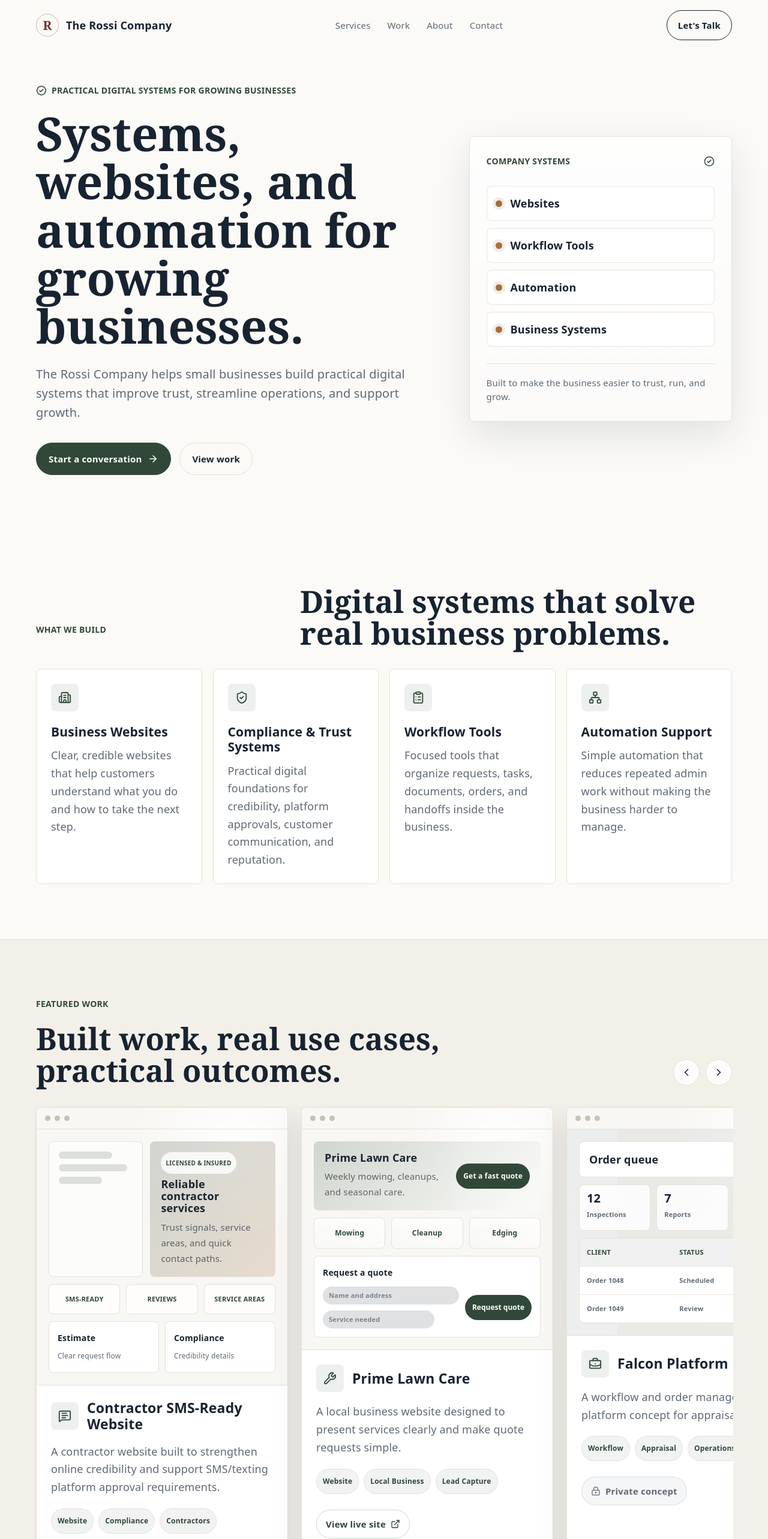
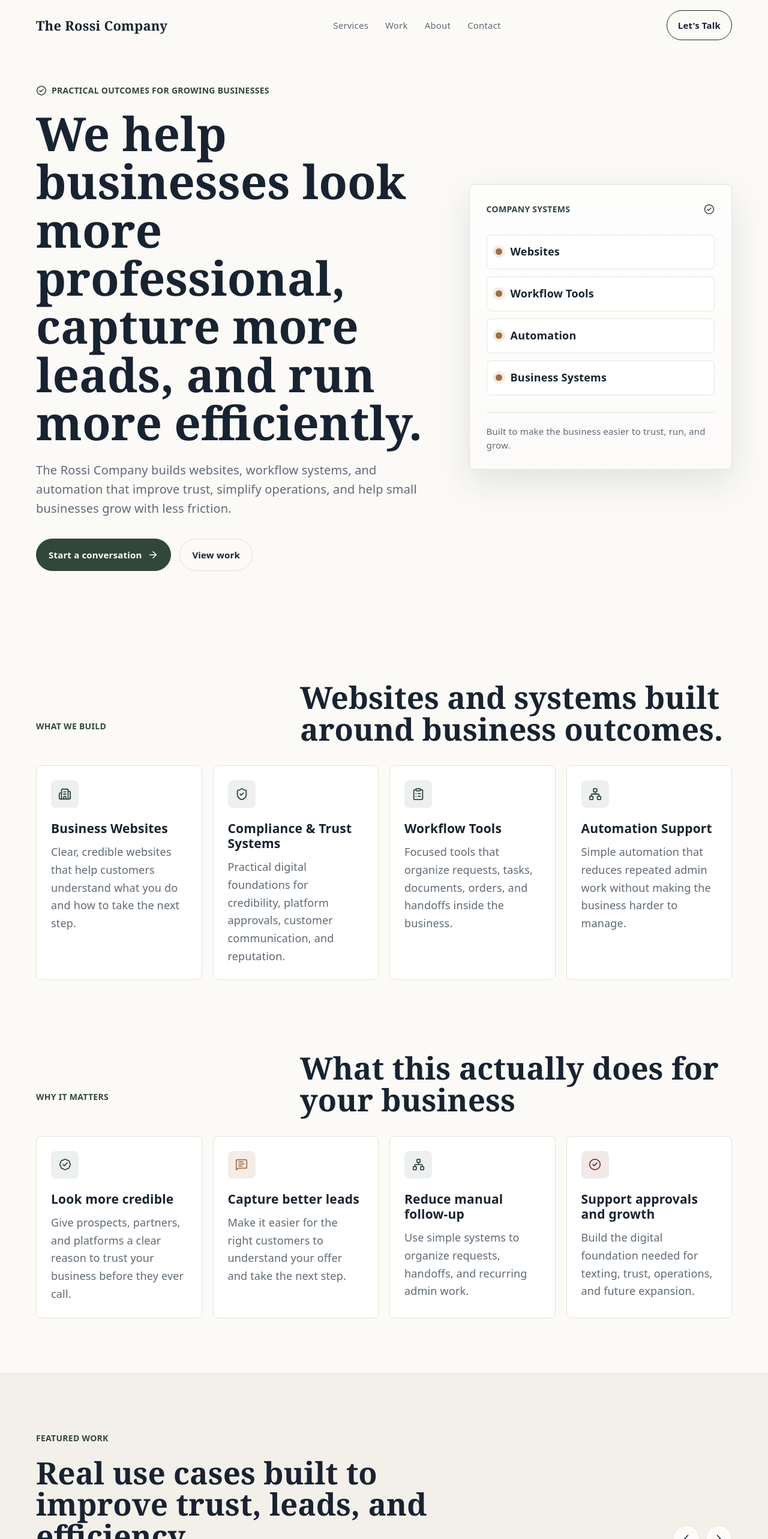
Before and after one commit to Chrisrossi92/the-rossi-company, a React (Vite) app: page / in a window 1280 px wide. Shown: the top 2566 px of the page at 60% size. Built offline with nearby package versions, Linux system fonts and the light colour scheme.

Commit message:
Refine homepage messaging and outcomes

```diff
--- a/src/App.css
+++ b/src/App.css
@@ -55,11 +55,16 @@ a {
 .brand {
   display: inline-flex;
   align-items: center;
-  gap: 12px;
   color: var(--ink);
-  font-weight: 700;
   text-decoration: none;
   white-space: nowrap;
+}
+
+.brand-text {
+  font-family: Georgia, 'Times New Roman', serif;
+  font-size: 22px;
+  font-weight: 600;
+  letter-spacing: 0.01em;
 }
 
 .brand-mark {
@@ -283,7 +288,18 @@ a {
   gap: 18px;
 }
 
-.info-card {
+.outcomes-section {
+  padding-top: 28px;
+}
+
+.benefit-grid {
+  display: grid;
+  grid-template-columns: repeat(4, minmax(0, 1fr));
+  gap: 18px;
+}
+
+.info-card,
+.benefit-block {
   background: var(--white);
   border: 1px solid var(--line);
   border-radius: 8px;
@@ -291,7 +307,12 @@ a {
   padding: 24px;
 }
 
-.info-card h3 {
+.benefit-block {
+  min-height: 240px;
+}
+
+.info-card h3,
+.benefit-block h3 {
   color: var(--ink);
   font-size: 21px;
   line-height: 1.2;
@@ -299,6 +320,7 @@ a {
 }
 
 .info-card p,
+.benefit-block p,
 .project-card p,
 .about-copy p,
 .contact-section p {
@@ -307,6 +329,7 @@ a {
 }
 
 .icon-box,
+.benefit-icon,
 .work-icon {
   width: 46px;
   height: 46px;
@@ -315,6 +338,16 @@ a {
   border-radius: 8px;
   color: var(--green-dark);
   background: rgba(81, 109, 88, 0.1);
+}
+
+.benefit-block:nth-child(2) .benefit-icon {
+  color: var(--bronze);
+  background: rgba(165, 111, 60, 0.12);
+}
+
+.benefit-block:nth-child(4) .benefit-icon {
+  color: var(--red);
+  background: rgba(124, 47, 45, 0.1);
 }
 
 .muted-section {
@@ -950,7 +983,8 @@ a {
     padding: 72px 0;
   }
 
-  .card-grid {
+  .card-grid,
+  .benefit-grid {
     grid-template-columns: repeat(2, minmax(0, 1fr));
   }
 
@@ -986,6 +1020,10 @@ a {
     font-size: 15px;
   }
 
+  .brand-text {
+    font-size: 19px;
+  }
+
   .nav-cta {
     padding-inline: 14px;
   }
@@ -1004,11 +1042,13 @@ a {
     width: 100%;
   }
 
-  .card-grid {
+  .card-grid,
+  .benefit-grid {
     grid-template-columns: 1fr;
   }
 
-  .info-card {
+  .info-card,
+  .benefit-block {
     min-height: auto;
   }
 
--- a/src/App.jsx
+++ b/src/App.jsx
@@ -50,7 +50,7 @@ const work = [
   {
     title: 'Contractor SMS-Ready Website',
     description:
-      'A contractor website built to strengthen online credibility and support SMS/texting platform approval requirements.',
+      'Built to make the business easier to trust online and support SMS/texting platform approval requirements.',
     icon: MessageSquareText,
     tags: ['Website', 'Compliance', 'Contractors'],
     cta: 'View case study',
@@ -59,7 +59,7 @@ const work = [
   {
     title: 'Prime Lawn Care',
     description:
-      'A local business website designed to present services clearly and make quote requests simple.',
+      'Designed to turn local interest into quote requests with clear services, simple next steps, and lead capture.',
     icon: Wrench,
     tags: ['Website', 'Local Business', 'Lead Capture'],
     cta: 'View live site',
@@ -69,7 +69,7 @@ const work = [
   {
     title: 'Falcon Platform',
     description:
-      'A workflow and order management platform concept for appraisal operations.',
+      'A workflow concept focused on reducing operational drag, organizing orders, and keeping appraisal work moving.',
     icon: BriefcaseBusiness,
     tags: ['Workflow', 'Appraisal', 'Operations'],
     cta: 'Private concept',
@@ -79,7 +79,7 @@ const work = [
   {
     title: 'CreatorFuelAI Lab',
     description:
-      'A creative testing ground for AI-assisted content, websites, and digital media experiments.',
+      'A testing ground for content systems and experiments that can become useful websites, campaigns, or automation ideas.',
     icon: PenTool,
     tags: ['AI', 'Content', 'Experiments'],
     cta: 'View experiments',
@@ -92,6 +92,33 @@ const systemItems = [
   'Workflow Tools',
   'Automation',
   'Business Systems',
+]
+
+const benefits = [
+  {
+    title: 'Look more credible',
+    description:
+      'Give prospects, partners, and platforms a clear reason to trust your business before they ever call.',
+    icon: BadgeCheck,
+  },
+  {
+    title: 'Capture better leads',
+    description:
+      'Make it easier for the right customers to understand your offer and take the next step.',
+    icon: MessageSquareText,
+  },
+  {
+    title: 'Reduce manual follow-up',
+    description:
+      'Use simple systems to organize requests, handoffs, and recurring admin work.',
+    icon: Network,
+  },
+  {
+    title: 'Support approvals and growth',
+    description:
+      'Build the digital foundation needed for texting, trust, operations, and future expansion.',
+    icon: CheckCircle2,
+  },
 ]
 
 function ProjectPreview({ type, title }) {
@@ -239,8 +266,7 @@ function App() {
     <main className="site-shell">
       <header className="site-header">
         <a className="brand" href="#top" aria-label="The Rossi Company home">
-          <span className="brand-mark">R</span>
-          <span>The Rossi Company</span>
+          <span className="brand-text">The Rossi Company</span>
         </a>
         <nav className="nav-links" aria-label="Primary navigation">
           <a href="#services">Services</a>
@@ -257,13 +283,16 @@ function App() {
         <div className="hero-copy">
           <p className="eyebrow">
             <BadgeCheck size={18} aria-hidden="true" />
-            Practical digital systems for growing businesses
+            Practical outcomes for growing businesses
           </p>
-          <h1>Systems, websites, and automation for growing businesses.</h1>
+          <h1>
+            We help businesses look more professional, capture more leads, and
+            run more efficiently.
+          </h1>
           <p className="hero-subtitle">
-            The Rossi Company helps small businesses build practical digital
-            systems that improve trust, streamline operations, and support
-            growth.
+            The Rossi Company builds websites, workflow systems, and automation
+            that improve trust, simplify operations, and help small businesses
+            grow with less friction.
           </p>
           <div className="hero-actions">
             <a className="button primary" href="mailto:chris@therossicompany.com">
@@ -298,7 +327,7 @@ function App() {
       <section className="section" id="services">
         <div className="section-heading">
           <p className="section-kicker">What we build</p>
-          <h2>Digital systems that solve real business problems.</h2>
+          <h2>Websites and systems built around business outcomes.</h2>
         </div>
         <div className="card-grid">
           {services.map(({ title, description, icon: Icon }) => (
@@ -313,11 +342,29 @@ function App() {
         </div>
       </section>
 
+      <section className="section outcomes-section" id="outcomes">
+        <div className="section-heading">
+          <p className="section-kicker">Why it matters</p>
+          <h2>What this actually does for your business</h2>
+        </div>
+        <div className="benefit-grid">
+          {benefits.map(({ title, description, icon: Icon }) => (
+            <article className="benefit-block" key={title}>
+              <div className="benefit-icon">
+                <Icon size={21} aria-hidden="true" />
+              </div>
+              <h3>{title}</h3>
+              <p>{description}</p>
+            </article>
+          ))}
+        </div>
+      </section>
+
       <section className="section muted-section" id="work">
         <div className="work-heading-row">
           <div className="section-heading">
             <p className="section-kicker">Featured work</p>
-            <h2>Built work, real use cases, practical outcomes.</h2>
+            <h2>Real use cases built to improve trust, leads, and efficiency.</h2>
           </div>
           <div className="work-controls" aria-label="Featured work carousel controls">
             <button
@@ -395,10 +442,11 @@ function App() {
       <section className="contact-section" id="contact">
         <div>
           <p className="section-kicker">Contact</p>
-          <h2>Have a business problem worth systemizing?</h2>
+          <h2>What part of your business feels harder than it should?</h2>
           <p>
-            Let's talk through what you're trying to improve and whether a
-            website, workflow tool, or automation system can help.
+            Tell me what you are trying to improve. We can talk through whether
+            the right next step is a better website, a cleaner workflow, or a
+            simple automation that removes repeated work.
           </p>
         </div>
         <a className="button primary contact-button" href="mailto:chris@therossicompany.com">
```
